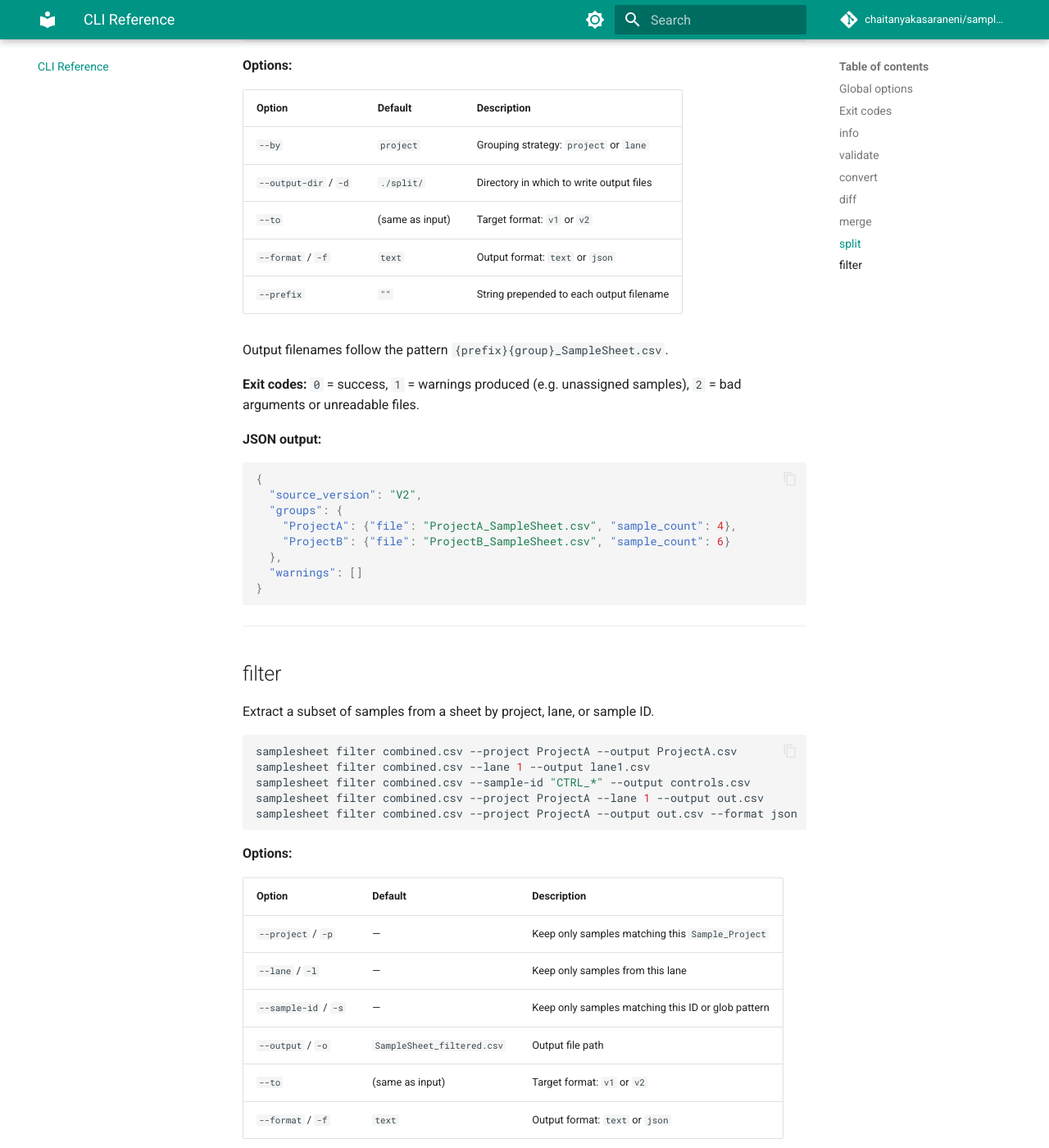
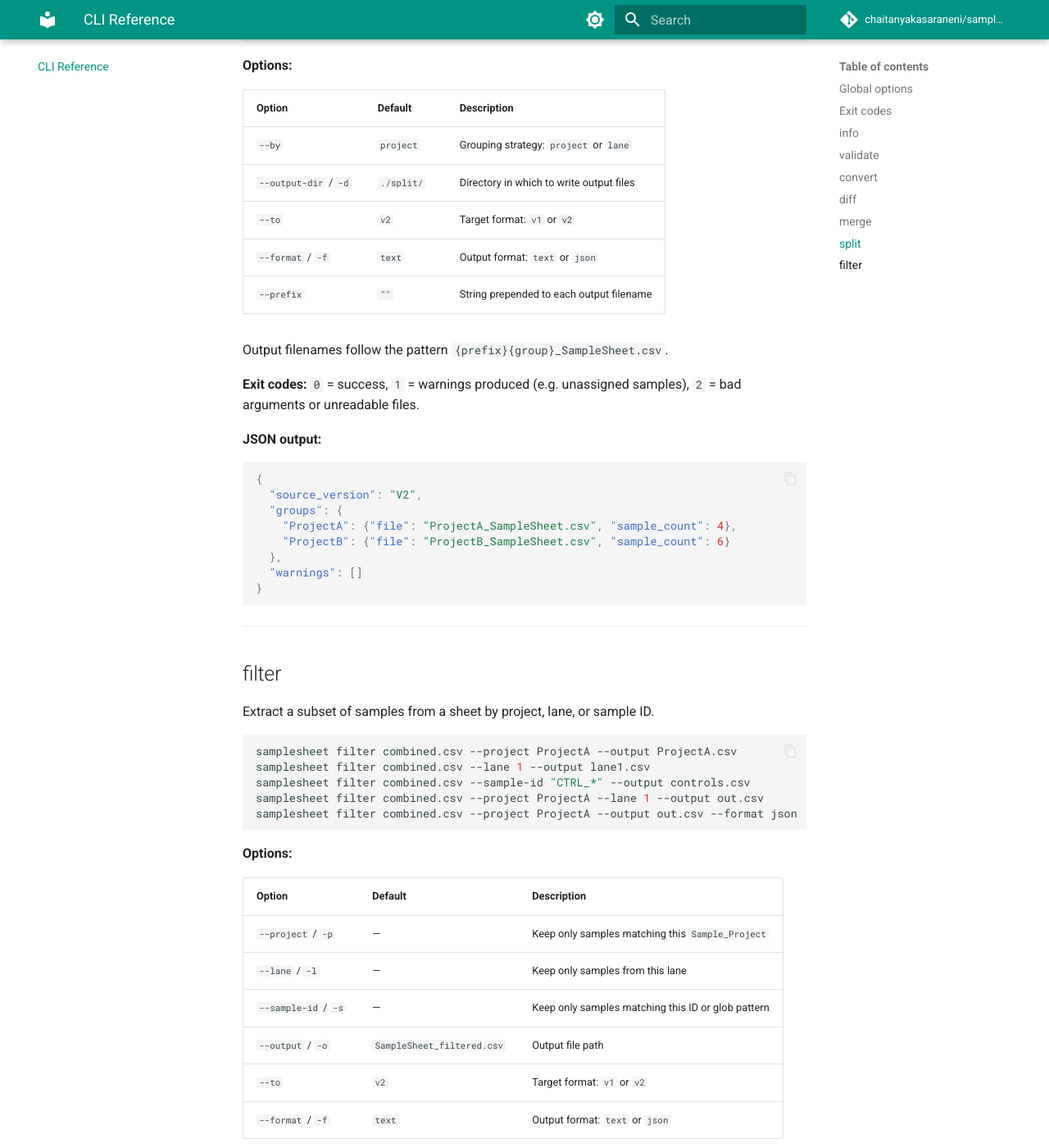
Before and after one commit to chaitanyakasaraneni/samplesheet-parser, an MkDocs documentation site: the page built from docs/cli.md, in a window 1280 px wide and 1400 px high, scrolled down 5061 px. Shown: the whole window at 82% size. Built offline with MkDocs 1.6.1 and Material for MkDocs 9.7.7, drawn with Linux system fonts in a browser that asks for light colours; comment, search, counter and statistics services are not loaded.

Commit message:
docs: updates and fixes

```diff
--- a/docs/cli.md
+++ b/docs/cli.md
@@ -211,7 +211,7 @@ samplesheet split combined.csv --output-dir ./out/ --prefix Run001_ --format jso
 |---|---|---|
 | `--by` | `project` | Grouping strategy: `project` or `lane` |
 | `--output-dir` / `-d` | `./split/` | Directory in which to write output files |
-| `--to` | (same as input) | Target format: `v1` or `v2` |
+| `--to` | `v2` | Target format: `v1` or `v2` |
 | `--format` / `-f` | `text` | Output format: `text` or `json` |
 | `--prefix` | `""` | String prepended to each output filename |
 
@@ -253,7 +253,7 @@ samplesheet filter combined.csv --project ProjectA --output out.csv --format jso
 | `--lane` / `-l` | — | Keep only samples from this lane |
 | `--sample-id` / `-s` | — | Keep only samples matching this ID or glob pattern |
 | `--output` / `-o` | `SampleSheet_filtered.csv` | Output file path |
-| `--to` | (same as input) | Target format: `v1` or `v2` |
+| `--to` | `v2` | Target format: `v1` or `v2` |
 | `--format` / `-f` | `text` | Output format: `text` or `json` |
 
 At least one of `--project`, `--lane`, or `--sample-id` is required.  Multiple criteria are ANDed.
```
Also changed, not shown: paper.md (+1 -1 lines).
